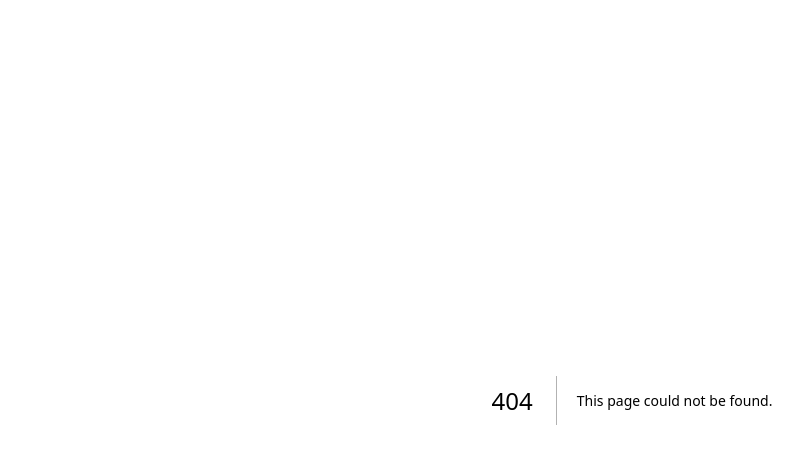
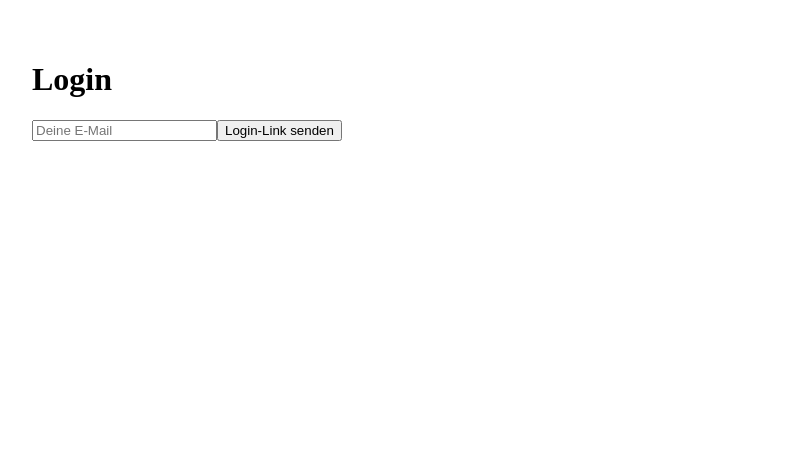
Before and after one commit to inmare78/billirae, a Next.js app: page /login in a window 1280 px wide. Before the commit this address had no page. Shown: the top 464 px of the page, without its empty margins (8-811 px from the left). Built offline with nearby package versions, Linux system fonts and the light colour scheme; no server answers.

Commit message:
Create login.tsx

```diff
--- /dev/null
+++ b/pages/login.tsx
@@ -0,0 +1,26 @@
+import { supabase } from '../lib/supabase'
+import { useState } from 'react'
+
+export default function Login() {
+  const [email, setEmail] = useState('')
+  const [message, setMessage] = useState('')
+
+  const handleLogin = async () => {
+    const { error } = await supabase.auth.signInWithOtp({ email })
+    setMessage(error ? error.message : 'Login-Link wurde gesendet!')
+  }
+
+  return (
+    <main style={{ padding: '2rem' }}>
+      <h1>Login</h1>
+      <input
+        type="email"
+        placeholder="Deine E-Mail"
+        value={email}
+        onChange={(e) => setEmail(e.target.value)}
+      />
+      <button onClick={handleLogin}>Login-Link senden</button>
+      <p>{message}</p>
+    </main>
+  )
+}
```
